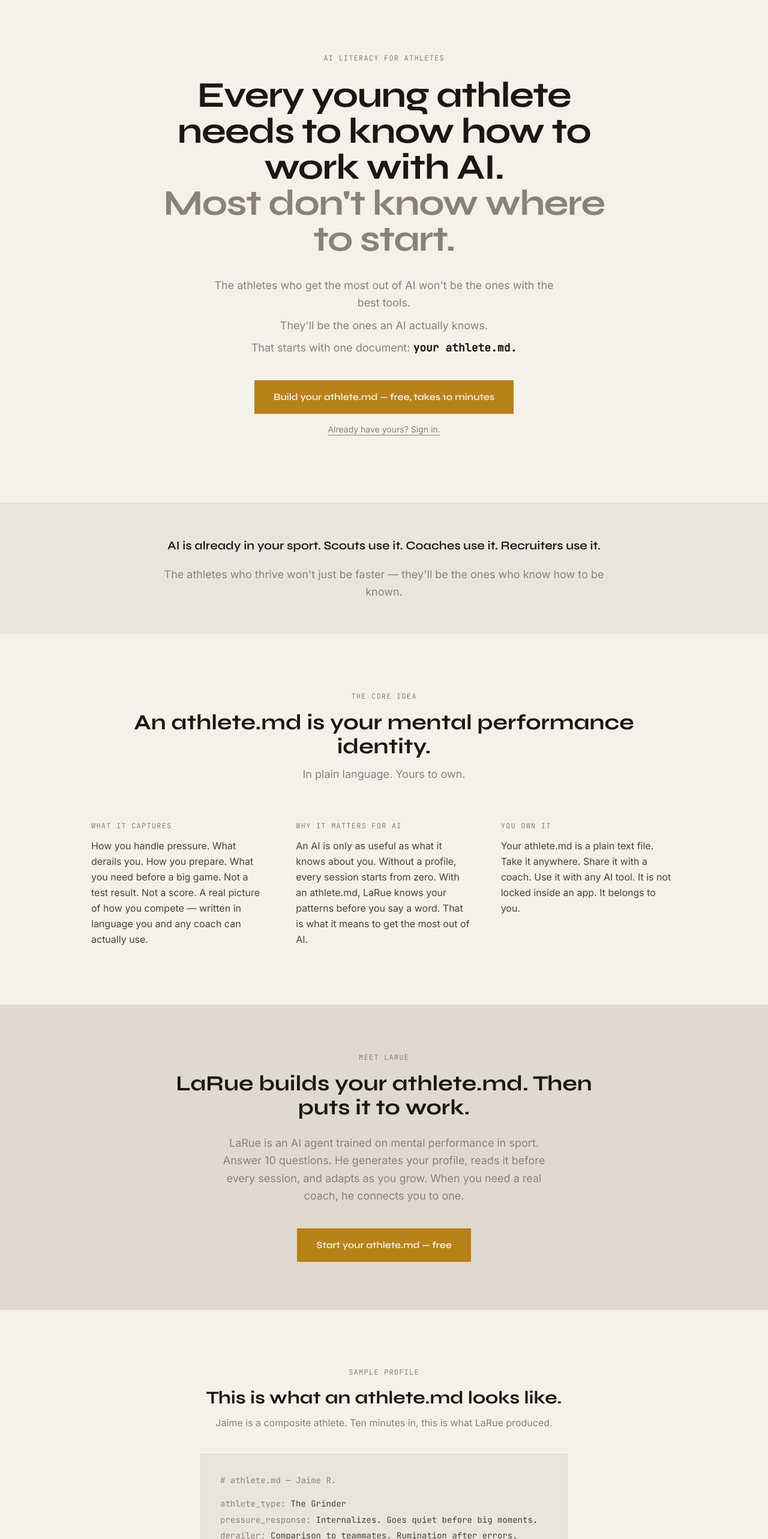
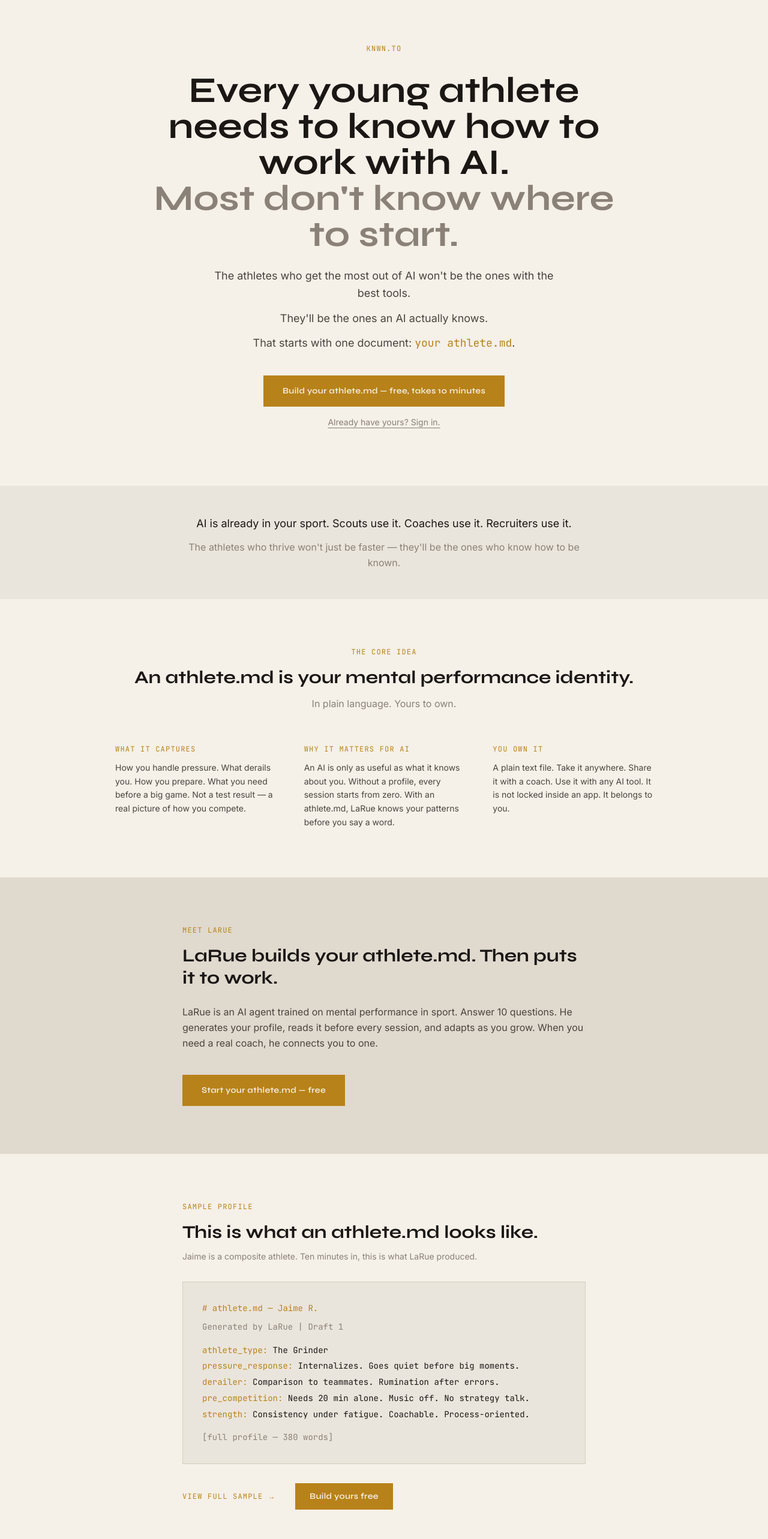
Before and after one commit to larueagent/knwn.to, a Next.js app: page /home-mockup-v2 in a window 1280 px wide. Shown: the part 80-2646 px from the top of the page at 60% size. Built offline with nearby package versions, Linux system fonts and the light colour scheme; no server answers.

Commit message:
home-mockup-v2: apply full design system, gold eyebrows, warm tints, gold buttons

```diff
--- a/app/home-mockup-v2/page.tsx
+++ b/app/home-mockup-v2/page.tsx
@@ -10,213 +10,193 @@ export default function HomeMockupV2() {
       <Nav variant="light" />
 
       {/* HERO */}
-      <section className="flex flex-col items-center justify-center px-6 py-28 text-center">
-        <p className="font-mono text-xs tracking-widest uppercase text-[#8A8178] mb-6">
-          AI literacy for athletes
+      <section className="flex flex-col items-center justify-center px-6 py-24 text-center">
+        <p className="font-mono text-xs tracking-widest uppercase text-[#B8821A] mb-8">
+          knwn.to
         </p>
-        <h1 className="font-syne font-bold text-5xl md:text-6xl leading-tight tracking-tight mb-8 max-w-3xl">
+        <h1 className="font-syne font-bold text-5xl sm:text-6xl text-[#1A1714] leading-[1.05] mb-6 max-w-3xl">
           Every young athlete needs to know how to work with AI.
           <br />
-          <span className="text-[#8A8178]">Most don't know where to start.</span>
+          <span className="text-[#8A8178]">Most don&apos;t know where to start.</span>
         </h1>
-        <p className="text-lg text-[#8A8178] mb-2 max-w-xl mx-auto leading-relaxed">
-          The athletes who get the most out of AI won't be the ones with the best tools.
+        <p className="font-inter text-lg text-[#4A443E] max-w-xl leading-relaxed mb-3">
+          The athletes who get the most out of AI won&apos;t be the ones with the best tools.
         </p>
-        <p className="text-lg text-[#8A8178] mb-2 max-w-xl mx-auto leading-relaxed">
-          They'll be the ones an AI actually knows.
+        <p className="font-inter text-lg text-[#4A443E] max-w-xl leading-relaxed mb-3">
+          They&apos;ll be the ones an AI actually knows.
         </p>
-        <p className="text-lg text-[#8A8178] mb-10 max-w-xl mx-auto leading-relaxed">
+        <p className="font-inter text-lg text-[#4A443E] max-w-xl leading-relaxed mb-10">
           That starts with one document:{" "}
-          <span className="font-mono font-semibold text-[#1A1714]">your athlete.md.</span>
+          <span className="font-mono text-[#B8821A]">your athlete.md</span>.
         </p>
         <Link
           href="/first-read"
-          className="inline-block bg-accent text-[#F5F0E8] px-8 py-4 font-syne font-semibold text-base hover:opacity-90 transition-opacity mb-4"
+          className="px-8 py-4 bg-[#B8821A] text-parchment font-syne font-semibold text-sm tracking-wide hover:bg-[#a07115] transition-colors mb-4"
         >
           Build your athlete.md — free, takes 10 minutes
         </Link>
-        <Link href="/sign-in" className="text-sm text-[#8A8178] underline underline-offset-4">
+        <Link
+          href="/sign-in"
+          className="font-inter text-sm text-[#8A8178] hover:text-[#1A1714] transition-colors underline underline-offset-4"
+        >
           Already have yours? Sign in.
         </Link>
       </section>
 
-      {/* PULLQUOTE BAND — warm tint */}
-      <section className="bg-[#EAE5DC] px-6 py-14">
-        <div className="max-w-3xl mx-auto text-center">
-          <p className="font-syne text-xl leading-relaxed mb-4 text-[#1A1714]">
+      {/* CONTEXT BAND */}
+      <section className="bg-[#EAE5DC] px-6 py-12">
+        <div className="max-w-2xl mx-auto text-center">
+          <p className="font-inter text-lg text-[#1A1714] leading-relaxed mb-3">
             AI is already in your sport. Scouts use it. Coaches use it. Recruiters use it.
           </p>
-          <p className="text-lg leading-relaxed text-[#8A8178]">
-            The athletes who thrive won't just be faster — they'll be the ones who know how to be known.
+          <p className="font-inter text-base text-[#8A8178] leading-relaxed">
+            The athletes who thrive won&apos;t just be faster — they&apos;ll be the ones who know how to be known.
           </p>
         </div>
       </section>
 
-      {/* WHAT IS athlete.md — parchment */}
-      <section className="max-w-5xl mx-auto px-6 py-24">
-        <p className="font-mono text-xs tracking-widest uppercase text-[#8A8178] text-center mb-4">
+      {/* WHAT IS athlete.md */}
+      <section className="flex flex-col items-center px-6 py-20">
+        <div className="max-w-4xl w-full">
+          <p className="font-mono text-xs tracking-widest uppercase text-[#B8821A] mb-4 text-center">
             The core idea
           </p>
-        <h2 className="font-syne font-bold text-3xl md:text-4xl text-center mb-3">
+          <h2 className="font-syne font-bold text-3xl text-[#1A1714] mb-3 text-center leading-tight">
             An athlete.md is your mental performance identity.
           </h2>
-        <p className="text-center text-[#8A8178] mb-16 text-lg">In plain language. Yours to own.</p>
+          <p className="font-inter text-base text-[#8A8178] text-center mb-14">
+            In plain language. Yours to own.
+          </p>
           <div className="grid grid-cols-1 md:grid-cols-3 gap-12">
             <div>
-            <p className="font-mono text-xs tracking-widest uppercase text-[#8A8178] mb-3">
+              <p className="font-mono text-xs tracking-widest uppercase text-[#B8821A] mb-3">
                 What it captures
               </p>
-            <p className="text-[#1A1714]/80 text-base leading-relaxed">
-              How you handle pressure. What derails you. How you prepare. What you need before a big game. Not a test result. Not a score. A real picture of how you compete — written in language you and any coach can actually use.
+              <p className="font-inter text-sm text-[#4A443E] leading-relaxed">
+                How you handle pressure. What derails you. How you prepare. What you need before a big game. Not a test result — a real picture of how you compete.
               </p>
             </div>
             <div>
-            <p className="font-mono text-xs tracking-widest uppercase text-[#8A8178] mb-3">
+              <p className="font-mono text-xs tracking-widest uppercase text-[#B8821A] mb-3">
                 Why it matters for AI
               </p>
-            <p className="text-[#1A1714]/80 text-base leading-relaxed">
-              An AI is only as useful as what it knows about you. Without a profile, every session starts from zero. With an athlete.md, LaRue knows your patterns before you say a word. That is what it means to get the most out of AI.
+              <p className="font-inter text-sm text-[#4A443E] leading-relaxed">
+                An AI is only as useful as what it knows about you. Without a profile, every session starts from zero. With an athlete.md, LaRue knows your patterns before you say a word.
               </p>
             </div>
             <div>
-            <p className="font-mono text-xs tracking-widest uppercase text-[#8A8178] mb-3">
+              <p className="font-mono text-xs tracking-widest uppercase text-[#B8821A] mb-3">
                 You own it
               </p>
-            <p className="text-[#1A1714]/80 text-base leading-relaxed">
-              Your athlete.md is a plain text file. Take it anywhere. Share it with a coach. Use it with any AI tool. It is not locked inside an app. It belongs to you.
+              <p className="font-inter text-sm text-[#4A443E] leading-relaxed">
+                A plain text file. Take it anywhere. Share it with a coach. Use it with any AI tool. It is not locked inside an app. It belongs to you.
               </p>
+            </div>
           </div>
         </div>
       </section>
 
-      {/* MEET LARUE — slightly deeper tint */}
+      {/* MEET LARUE */}
       <section className="bg-[#E0D9CE] px-6 py-20">
-        <div className="max-w-3xl mx-auto text-center">
-          <p className="font-mono text-xs tracking-widest uppercase text-[#8A8178] mb-4">
+        <div className="max-w-2xl mx-auto">
+          <p className="font-mono text-xs tracking-widest uppercase text-[#B8821A] mb-4">
             Meet LaRue
           </p>
-          <h2 className="font-syne font-bold text-3xl md:text-4xl mb-6 text-[#1A1714]">
+          <h2 className="font-syne font-bold text-3xl text-[#1A1714] mb-6 leading-tight">
             LaRue builds your athlete.md. Then puts it to work.
           </h2>
-          <p className="text-lg text-[#8A8178] leading-relaxed mb-10 max-w-xl mx-auto">
+          <p className="font-inter text-base text-[#4A443E] leading-relaxed mb-10">
             LaRue is an AI agent trained on mental performance in sport. Answer 10 questions. He generates your profile, reads it before every session, and adapts as you grow. When you need a real coach, he connects you to one.
           </p>
           <Link
             href="/first-read"
-            className="inline-block bg-accent text-[#F5F0E8] px-8 py-4 font-syne font-semibold text-base hover:opacity-90 transition-opacity"
+            className="inline-block px-8 py-4 bg-[#B8821A] text-parchment font-syne font-semibold text-sm tracking-wide hover:bg-[#a07115] transition-colors"
           >
             Start your athlete.md — free
           </Link>
         </div>
       </section>
 
-      {/* SAMPLE PROFILE — parchment */}
-      <section className="max-w-3xl mx-auto px-6 py-24">
-        <p className="font-mono text-xs tracking-widest uppercase text-[#8A8178] text-center mb-4">
+      {/* SAMPLE PROFILE */}
+      <section className="flex flex-col items-center px-6 py-20">
+        <div className="max-w-2xl w-full">
+          <p className="font-mono text-xs tracking-widest uppercase text-[#B8821A] mb-4">
             Sample profile
           </p>
-        <h2 className="font-syne font-bold text-3xl text-center mb-3">
+          <h2 className="font-syne font-bold text-3xl text-[#1A1714] mb-3 leading-tight">
             This is what an athlete.md looks like.
           </h2>
-        <p className="text-center text-[#8A8178] mb-10">
+          <p className="font-inter text-sm text-[#8A8178] mb-8">
             Jaime is a composite athlete. Ten minutes in, this is what LaRue produced.
           </p>
-        <div className="border border-[#E0D9CE] bg-[#EAE5DC] p-8 font-mono text-sm leading-relaxed text-[#1A1714]/80">
-          <p className="text-[#8A8178] mb-4"># athlete.md — Jaime R.</p>
-          <p className="mb-1">
-            <span className="text-[#8A8178]">athlete_type: </span>The Grinder
-          </p>
-          <p className="mb-1">
-            <span className="text-[#8A8178]">pressure_response: </span>Internalizes. Goes quiet before big moments.
-          </p>
-          <p className="mb-1">
-            <span className="text-[#8A8178]">derailer: </span>Comparison to teammates. Rumination after errors.
-          </p>
-          <p className="mb-1">
-            <span className="text-[#8A8178]">pre_competition: </span>Needs 20 min alone. Music off. No strategy talk.
-          </p>
-          <p className="mb-1">
-            <span className="text-[#8A8178]">strength: </span>Consistency under fatigue. Coachable. Process-oriented.
-          </p>
+          <div className="bg-[#EAE5DC] p-8 font-mono text-sm leading-relaxed text-[#1A1714] border border-[#D5CDBE]">
+            <p className="text-[#B8821A] mb-2"># athlete.md — Jaime R.</p>
+            <p className="text-[#8A8178] mb-4">Generated by LaRue | Draft 1</p>
+            <p className="mb-1"><span className="text-[#B8821A]">athlete_type:</span> The Grinder</p>
+            <p className="mb-1"><span className="text-[#B8821A]">pressure_response:</span> Internalizes. Goes quiet before big moments.</p>
+            <p className="mb-1"><span className="text-[#B8821A]">derailer:</span> Comparison to teammates. Rumination after errors.</p>
+            <p className="mb-1"><span className="text-[#B8821A]">pre_competition:</span> Needs 20 min alone. Music off. No strategy talk.</p>
+            <p className="mb-1"><span className="text-[#B8821A]">strength:</span> Consistency under fatigue. Coachable. Process-oriented.</p>
             <p className="mt-4 text-[#8A8178]">[full profile — 380 words]</p>
           </div>
-        <div className="text-center mt-10 flex items-center justify-center gap-8">
-          <Link href="#" className="text-sm text-[#8A8178] underline underline-offset-4">
-            View full sample
+          <div className="flex gap-8 items-center mt-8">
+            <Link href="/jaime" className="font-mono text-xs text-[#B8821A] tracking-widest uppercase hover:underline">
+              View full sample →
             </Link>
             <Link
               href="/first-read"
-            className="inline-block bg-accent text-[#F5F0E8] px-8 py-4 font-syne font-semibold text-sm hover:opacity-90 transition-opacity"
+              className="inline-block px-6 py-3 bg-[#B8821A] text-parchment font-syne font-semibold text-sm tracking-wide hover:bg-[#a07115] transition-colors"
             >
               Build yours free
             </Link>
           </div>
+        </div>
       </section>
 
-      {/* LIVE ACTIVITY — warm tint */}
+      {/* LIVE ACTIVITY */}
       <section className="bg-[#EAE5DC] px-6 py-20">
         <div className="max-w-3xl mx-auto text-center">
-          <p className="font-mono text-xs tracking-widest uppercase text-[#8A8178] mb-4">
+          <p className="font-mono text-xs tracking-widest uppercase text-[#B8821A] mb-4">
             Live activity
           </p>
-          <h2 className="font-syne font-bold text-3xl mb-12 text-[#1A1714]">LaRue is working.</h2>
+          <h2 className="font-syne font-bold text-3xl text-[#1A1714] mb-14">
+            LaRue is working.
+          </h2>
           <div className="grid grid-cols-3 gap-8 mb-8">
             <div>
-              <div className="font-syne font-bold text-5xl mb-2 text-accent">—</div>
-              <div className="font-mono text-xs tracking-widest uppercase text-[#8A8178]">
-                athlete profiles generated
+              <div className="font-syne font-bold text-5xl text-[#1A1714] mb-2">—</div>
+              <div className="font-mono text-xs text-[#8A8178] tracking-widest uppercase">athlete profiles</div>
+            </div>
+            <div>
+              <div className="font-syne font-bold text-5xl text-[#1A1714] mb-2">—</div>
+              <div className="font-mono text-xs text-[#8A8178] tracking-widest uppercase">field notes</div>
+            </div>
+            <div>
+              <div className="font-syne font-bold text-5xl text-[#1A1714] mb-2">—</div>
+              <div className="font-mono text-xs text-[#8A8178] tracking-widest uppercase">coaches on VAC waitlist</div>
             </div>
           </div>
-            <div>
-              <div className="font-syne font-bold text-5xl mb-2 text-accent">—</div>
-              <div className="font-mono text-xs tracking-widest uppercase text-[#8A8178]">
-                field notes published
-              </div>
-            </div>
-            <div>
-              <div className="font-syne font-bold text-5xl mb-2 text-accent">—</div>
-              <div className="font-mono text-xs tracking-widest uppercase text-[#8A8178]">
-                coaches on the VAC waitlist
-              </div>
-            </div>
-          </div>
-          <p className="font-mono text-xs text-[#8A8178]">
-            Every profile is private. Every athlete owns their data. LaRue never sells it.
-          </p>
+          <p className="font-mono text-xs text-[#8A8178]">Every profile is private. Every athlete owns their data. LaRue never sells it.</p>
         </div>
       </section>
 
       {/* FOOTER */}
-      <footer className="border-t border-[#E0D9CE] px-6 py-10">
-        <div className="max-w-5xl mx-auto flex flex-col md:flex-row justify-between gap-6">
-          <div>
-            <p className="font-syne font-bold text-[#1A1714] mb-1">knwn.to</p>
-            <p className="font-mono text-xs text-[#8A8178]">Built by Momentum Labs</p>
+      <footer className="mt-auto px-6 py-8 border-t border-[#E0D9CE]">
+        <div className="max-w-4xl mx-auto flex flex-col sm:flex-row items-center justify-between gap-4">
+          <div className="flex gap-6 flex-wrap">
+            <Link href="/" className="font-mono text-xs text-[#8A8178] hover:text-[#B8821A] transition-colors tracking-widest uppercase">knwn.to</Link>
+            <Link href="/first-read" className="font-mono text-xs text-[#8A8178] hover:text-[#B8821A] transition-colors tracking-widest uppercase">Start Here</Link>
+            <Link href="/field-notes" className="font-mono text-xs text-[#8A8178] hover:text-[#B8821A] transition-colors tracking-widest uppercase">Field Notes</Link>
+            <Link href="/book" className="font-mono text-xs text-[#8A8178] hover:text-[#B8821A] transition-colors tracking-widest uppercase">The Book</Link>
+            <Link href="/for-coaches" className="font-mono text-xs text-[#8A8178] hover:text-[#B8821A] transition-colors tracking-widest uppercase">For Coaches</Link>
+            <Link href="https://momentumlabs.coach" className="font-mono text-xs text-[#8A8178] hover:text-[#B8821A] transition-colors tracking-widest uppercase" target="_blank" rel="noopener noreferrer">momentumlabs.coach</Link>
           </div>
-          <div className="flex gap-6 flex-wrap items-start">
-            <Link href="/first-read" className="font-mono text-xs tracking-widest uppercase text-[#8A8178] hover:text-[#1A1714] transition-colors">
-              Start Here
-            </Link>
-            <Link href="/field-notes" className="font-mono text-xs tracking-widest uppercase text-[#8A8178] hover:text-[#1A1714] transition-colors">
-              Field Notes
-            </Link>
-            <Link href="/book" className="font-mono text-xs tracking-widest uppercase text-[#8A8178] hover:text-[#1A1714] transition-colors">
-              The Book
-            </Link>
-            <Link href="/for-coaches" className="font-mono text-xs tracking-widest uppercase text-[#8A8178] hover:text-[#1A1714] transition-colors">
-              For Coaches
-            </Link>
-            <Link href="https://momentumlabs.coach" className="font-mono text-xs tracking-widest uppercase text-[#8A8178] hover:text-[#1A1714] transition-colors">
-              momentumlabs.coach
-            </Link>
+          <p className="font-mono text-xs text-[#8A8178] tracking-widest uppercase">Built by Momentum Labs</p>
         </div>
-        </div>
-        <div className="max-w-5xl mx-auto mt-6 pt-6 border-t border-[#E0D9CE]">
-          <p className="font-mono text-xs text-[#8A8178] mb-1">
+        <div className="max-w-4xl mx-auto mt-4">
+          <p className="font-mono text-xs text-[#C8BFB5]">
             LaRue is an AI agent. He is not a licensed therapist or clinical psychologist.
-          </p>
-          <p className="font-mono text-xs text-[#8A8178]">
-            2026 Momentum Labs. Athlete data is never sold or shared without explicit consent.
+            &copy; 2026 Momentum Labs. Athlete data is never sold or shared without explicit consent.
           </p>
         </div>
       </footer>
```
Lines whose indentation alone changed are shown as unchanged.
